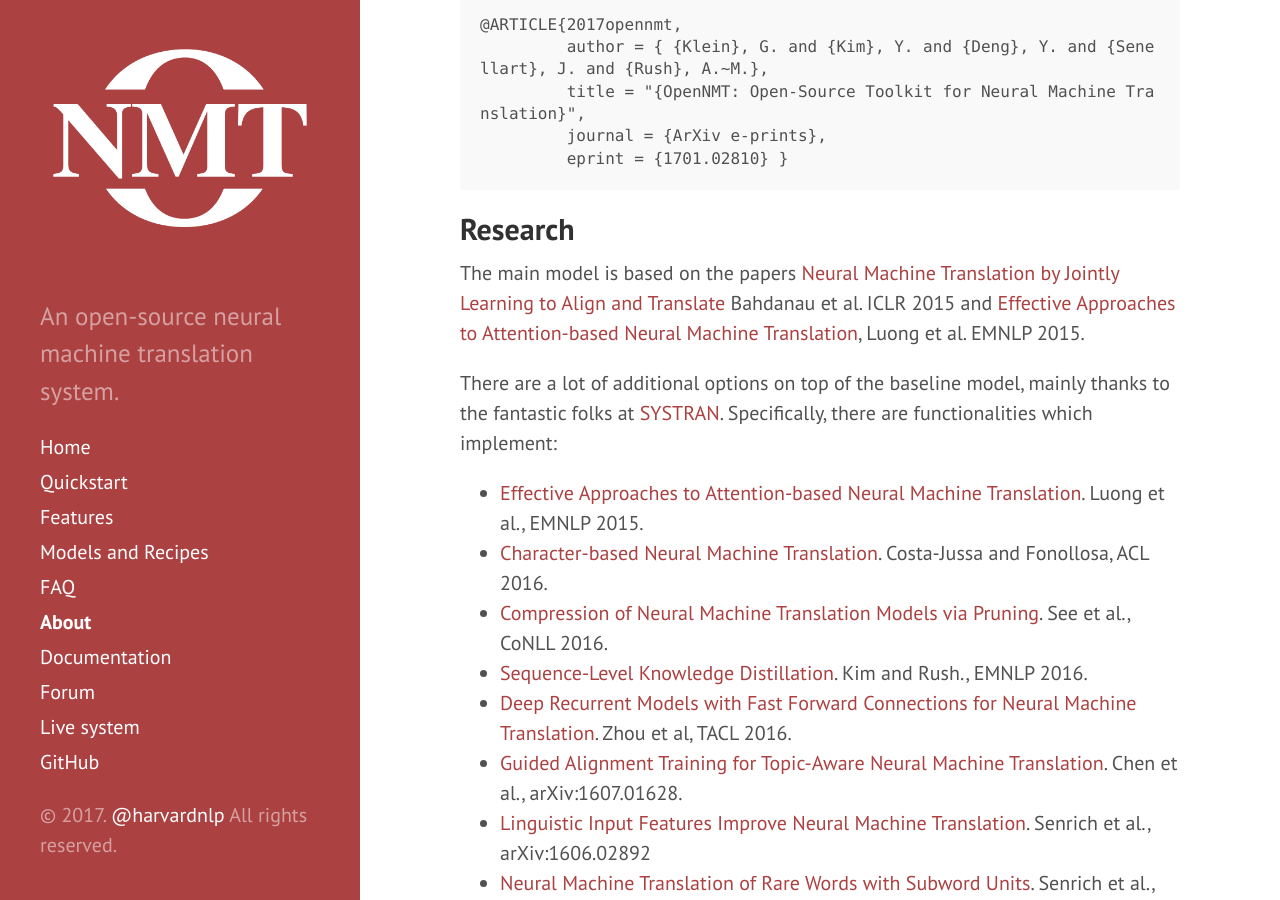
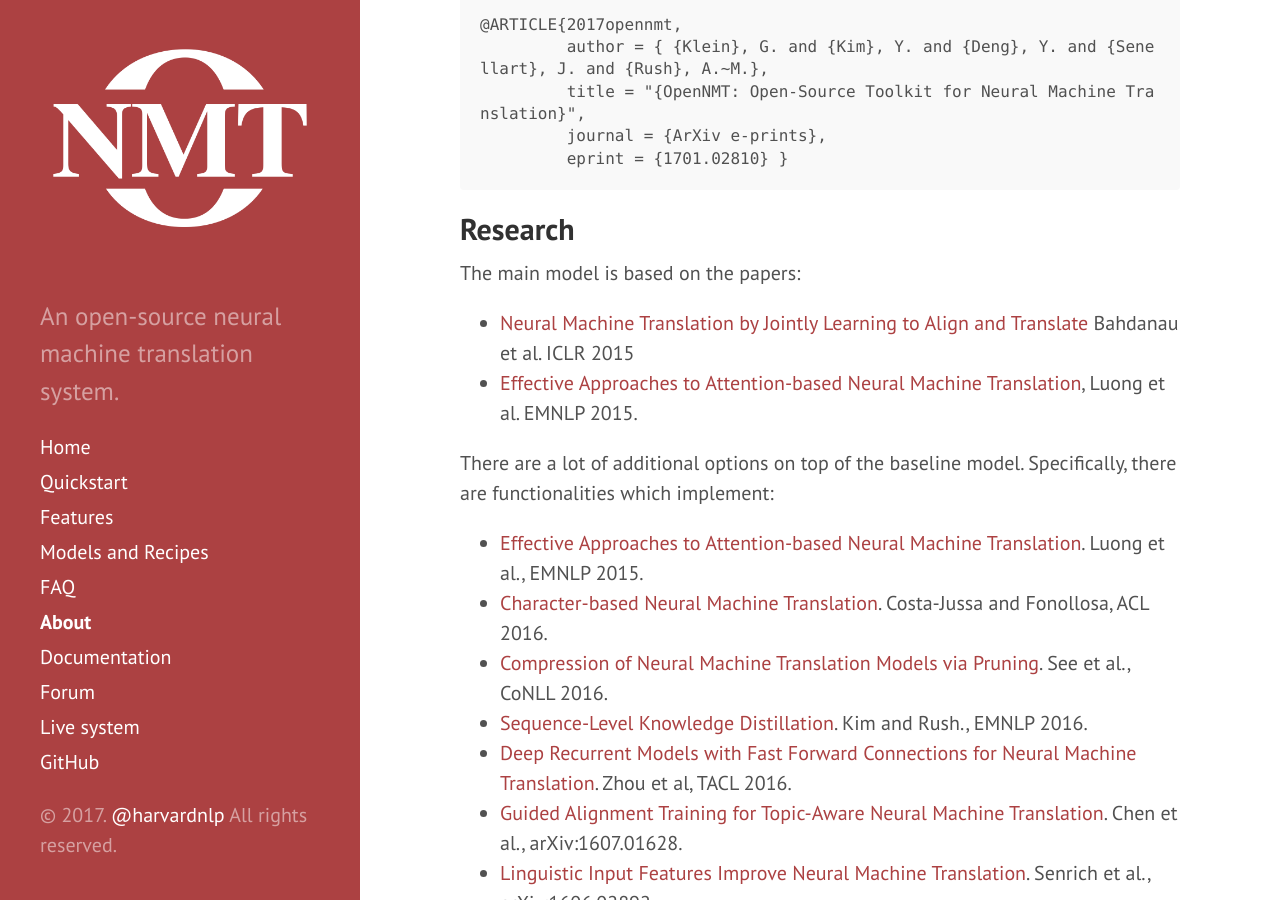
Before and after one commit to OpenNMT/opennmt.github.io, a Jekyll site: the page built from about.md, in a window 1280 px wide and 900 px high, scrolled down 814 px. Built offline with Jekyll 4.4.1, drawn with Linux system fonts in a browser that asks for light colours.

Commit message:
Update about.md

```diff
--- a/about.md
+++ b/about.md
@@ -30,14 +30,13 @@ A <a href="https://arxiv.org/abs/1701.02810">technical report</a> on OpenNMT is
 
 ## Research
 
-The main model is based on the papers [Neural Machine Translation by Jointly Learning to Align and Translate](https://arxiv.org/abs/1409.0473) Bahdanau et al. ICLR 2015 and
-[Effective Approaches to Attention-based
-Neural Machine Translation](http://stanford.edu/~lmthang/data/papers/emnlp15_attn.pdf),
-Luong et al. EMNLP 2015.
+The main model is based on the papers:
+
+* [Neural Machine Translation by Jointly Learning to Align and Translate](https://arxiv.org/abs/1409.0473) Bahdanau et al. ICLR 2015
+* [Effective Approaches to Attention-based Neural Machine Translation](http://stanford.edu/~lmthang/data/papers/emnlp15_attn.pdf), Luong et al. EMNLP 2015.
 
 
-There are a lot of additional options on top of the baseline model, mainly thanks to the fantastic folks
-at [SYSTRAN](http://www.systransoft.com). Specifically, there are functionalities which implement:
+There are a lot of additional options on top of the baseline model. Specifically, there are functionalities which implement:
 
 * [Effective Approaches to Attention-based Neural Machine Translation](http://stanford.edu/~lmthang/data/papers/emnlp15_attn.pdf). Luong et al., EMNLP 2015.
 * [Character-based Neural Machine Translation](https://aclweb.org/anthology/P/P16/P16-2058.pdf). Costa-Jussa and Fonollosa, ACL 2016.
```
